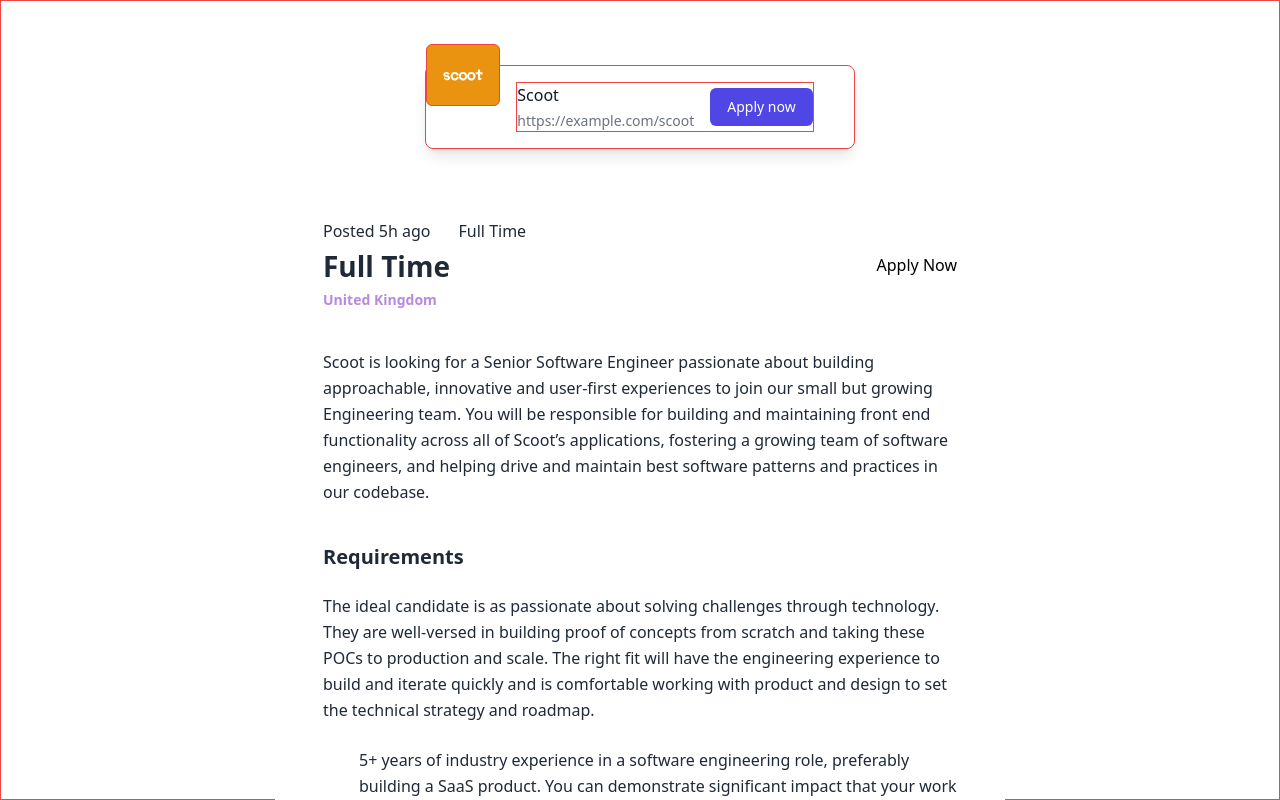
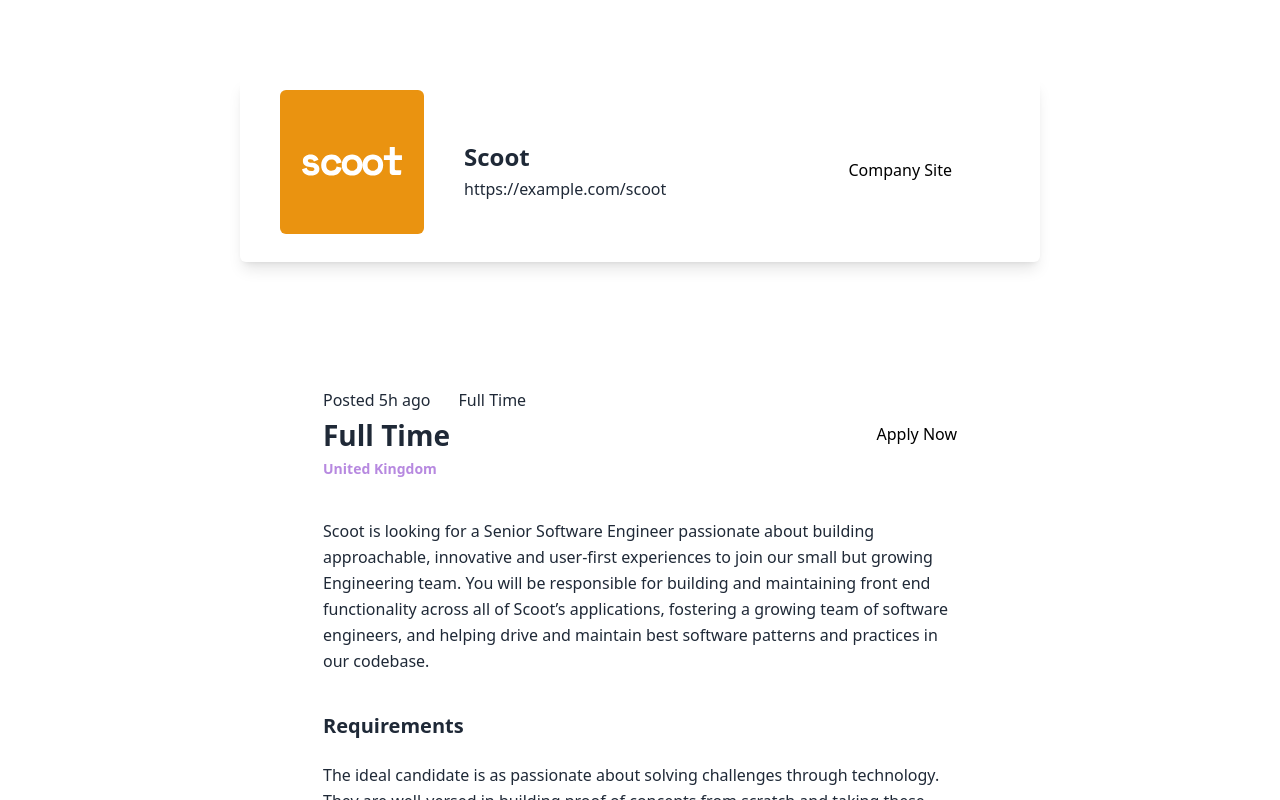
Before and after one commit to tejas-gk/job-hive, a Next.js app: page /jobs/1 in a window 1280 px wide. Shown: the top 800 px of the page. Built offline with nearby package versions, Linux system fonts and the light colour scheme.

Commit message:
if it works it works

```diff
--- a/src/components/Job/JobDesc.tsx
+++ b/src/components/Job/JobDesc.tsx
@@ -28,8 +28,8 @@
                 <div className='flex flex-col sm:flex-row sm:items-center sm:justify-between'>
                     <div className='mb-[50px] sm:mb-0'>
                         <div className='flex items-center space-x-3'>
-                            <p className='leading-[20px]'>{`Posted ${postedAt}`}</p>
-                            <div className='h-1 w-1 rounded-full bg-darkgray'></div>
+                            <p className='leading-[20px]'>Posted {postedAt}</p>
+                            <div className='h-1 w-1 rounded-full'></div>
                             <p className='leading-[20px]'>{type}</p>
                         </div>
 
@@ -47,12 +47,12 @@
                         Apply Now
                     </button>
                 </div>
-                <p className='mt-8 md:mt-10'>{ description}</p>
+                <p className='mt-8 md:mt-10'>{description}</p>
                 <h3 className='mt-[66px] md:mt-10'>Requirements</h3>
-                <p className='mt-6 mb-8 md:mb-6'>{ requirements.content}</p>
-                { requirements.items && (
+                <p className='mt-6 mb-8 md:mb-6'>{requirements.content}</p>
+                {requirements.items && (
                     <ul className=' space-y-2 pl-4'>
-                        { requirements.items.map((item, i) => (
+                        {requirements.items.map((item, i) => (
                             <li className='pl-5' key={i}>
                                 {item}
                             </li>
@@ -60,10 +60,10 @@
                     </ul>
                 )}
                 <h3 className='mt-10'>What you will do</h3>
-                <p className='mt-6 '>{ role.content}</p>
-                { role.items && (
+                <p className='mt-6 '>{role.content}</p>
+                {role.items && (
                     <ul className='mt-8  space-y-2 pl-4 md:mt-6'>
-                        { role.items.map((item, i) => (
+                        {role.items.map((item, i) => (
                             <li className='pl-5' key={i}>
                                 {item}
                             </li>
--- a/src/components/Job/JobTitle.tsx
+++ b/src/components/Job/JobTitle.tsx
@@ -17,36 +17,32 @@
     url
 }: JobTitleProps) {
     return (
-
-        <div className='debug relative  mt-14 max-w-[810px] px-6 md:px-10 flex gap-4 items-center md:justify-between flex-col md:flex-row bg-white shadow-lg rounded-lg p-4
+        <div className='relative mx-auto mt-14 px-6 md:px-10 md:w-[50rem] shadow-lg bg-white md:py-5 w-[25rem]
+         max-w-[1190px] md:mt-[70px] md:mb-14 md:rounded-md
         '>
             <div
-                className='flex px-4 py-6 rounded-md -mt-12 md:-mt-16 bg-gray-100 -ml-4 md:-ml-10 debug
-            '
-                style={{ backgroundColor: logoBackground }}
+                className='absolute left-0 right-0 mx-auto flex h-[50px] w-[50px] items-center justify-center transform -translate-y-1/2 top-0
+                rounded-md md:mx-0 md:ml-10 md:h-36 md:w-36 md:translate-y-3  py-4 px-4'
+                style={{ backgroundColor: `${ logoBackground}` }}
             >
                 <Image
                     src={logo}
                     alt={company}
-                    width={50}
-                    height={50}
-                    className='rounded-[15px] max-h-[40px] max-w-[40px]'
+                    width={100}
+                    height={100}
+                    className='rounded-lg md:rounded-md'
                 />
             </div>
-            <div className='flex flex-col md:flex-row gap-4 items-center justify-between w-full debug
-            '>
-                <div className='flex flex-col'>
-                <h3 className='text-base font-medium leading-6 text-gray-900'>
-                    {company}
-                </h3>
-                <Link href={url}>
-                    <p className='mt-1 text-sm leading-5 text-gray-500'>
+            <div className='flex flex-col items-center rounded-md bg-white pb-8 md:ml-36 md:h-36 md:flex-row md:justify-between  md:pl-10 md:pr-12 md:pb-0'>
+                <div className='flex flex-col items-center md:items-start'>
+                    <h3 className='mt-12 md:hidden'>{ company}</h3>
+                    <h2 className='hidden md:inline-block'>{ company}</h2>
+                    <p className='mt-2 mb-6 leading-5 md:mb-0'>
                         {url}
                     </p>
-                    </Link>
                 </div>
-                <button className='flex items-center justify-center px-4 py-2 border border-transparent text-sm leading-5 font-medium rounded-md text-white bg-indigo-600 hover:bg-indigo-500 focus:outline-none focus:border-indigo-700 focus:shadow-outline-indigo active:bg-indigo-700 transition duration-150 ease-in-out'>
-                    Apply now
+                <button>
+                    Company Site
                 </button>
             </div>
         </div>
--- a/src/pages/jobs/[id].tsx
+++ b/src/pages/jobs/[id].tsx
@@ -4,6 +4,7 @@
 import { jobs } from '@/data/jobs';
 import JobTitle from '@/components/Job/JobTitle';
 import JobDesc from '@/components/Job/JobDesc';
+import Head from 'next/head';
 interface Job {
   id: number;
   company: string;
@@ -34,10 +35,23 @@
   console.log(id)
   let jobId = Number(id)
   return (
+    <>
+      <Head>
+        <title>
+          {jobs.map((job: Job, i) => {
+            if (job.id === jobId) {
+              return job.company
+            }
+          })
+          }
+        </title>
+        <meta name="description" content="Generated by create next app" />
+        <meta name="viewport" content="width=device-width, initial-scale=1" />
+      </Head>
       <div
-      className='flex flex-col items-center mx-auto min-h-screen py-2 h-screen w-full debug'
+        className='flex flex-col items-center mx-auto min-h-screen py-2 h-screen w-full'
       >
-      {jobs.map((job: Job,i) => {
+        {jobs.map((job: Job, i) => {
           if (job.id === jobId) {
             return (
               <div key={i}>
@@ -75,5 +89,6 @@
         }
 
       </div>
+    </>
   )
 }
```
Lines whose indentation alone changed are shown as unchanged.
